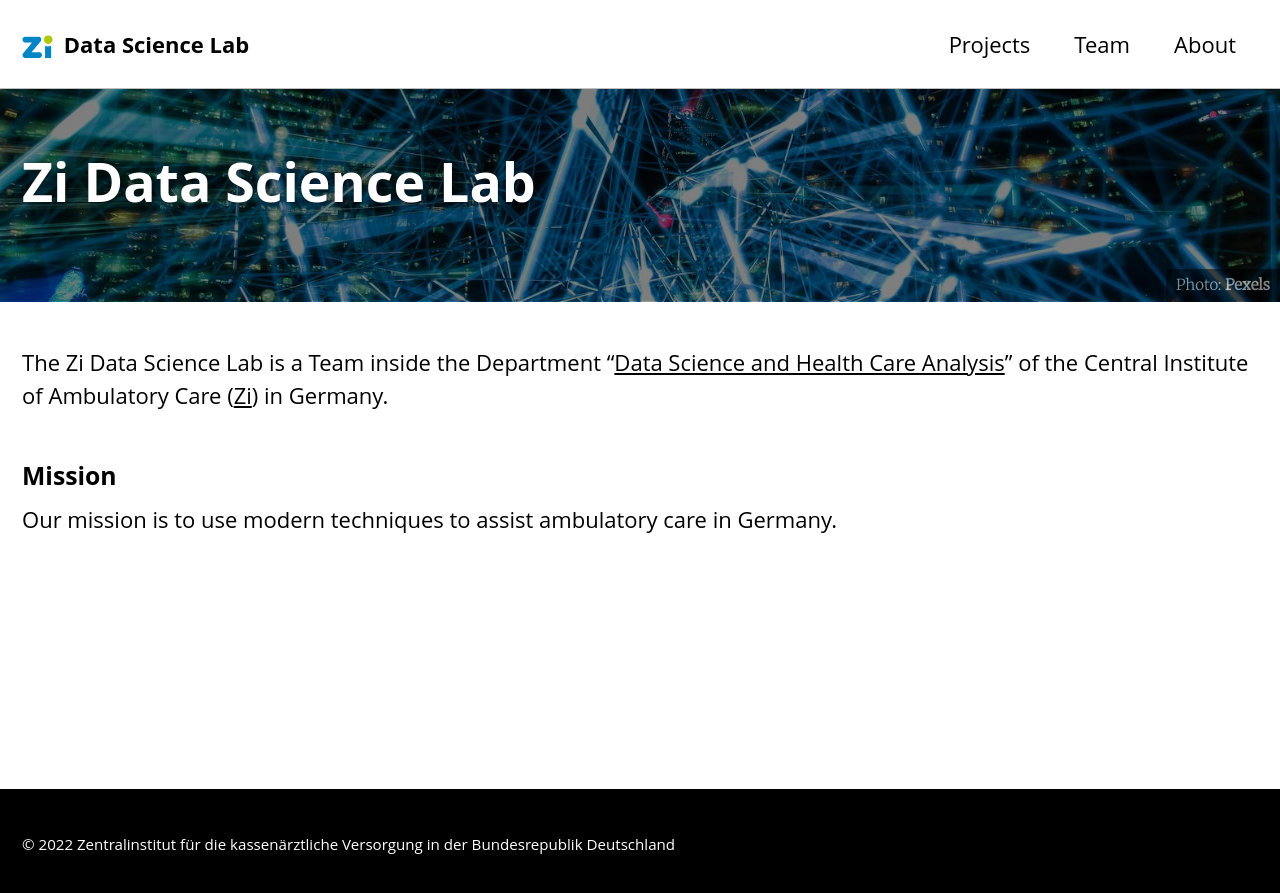
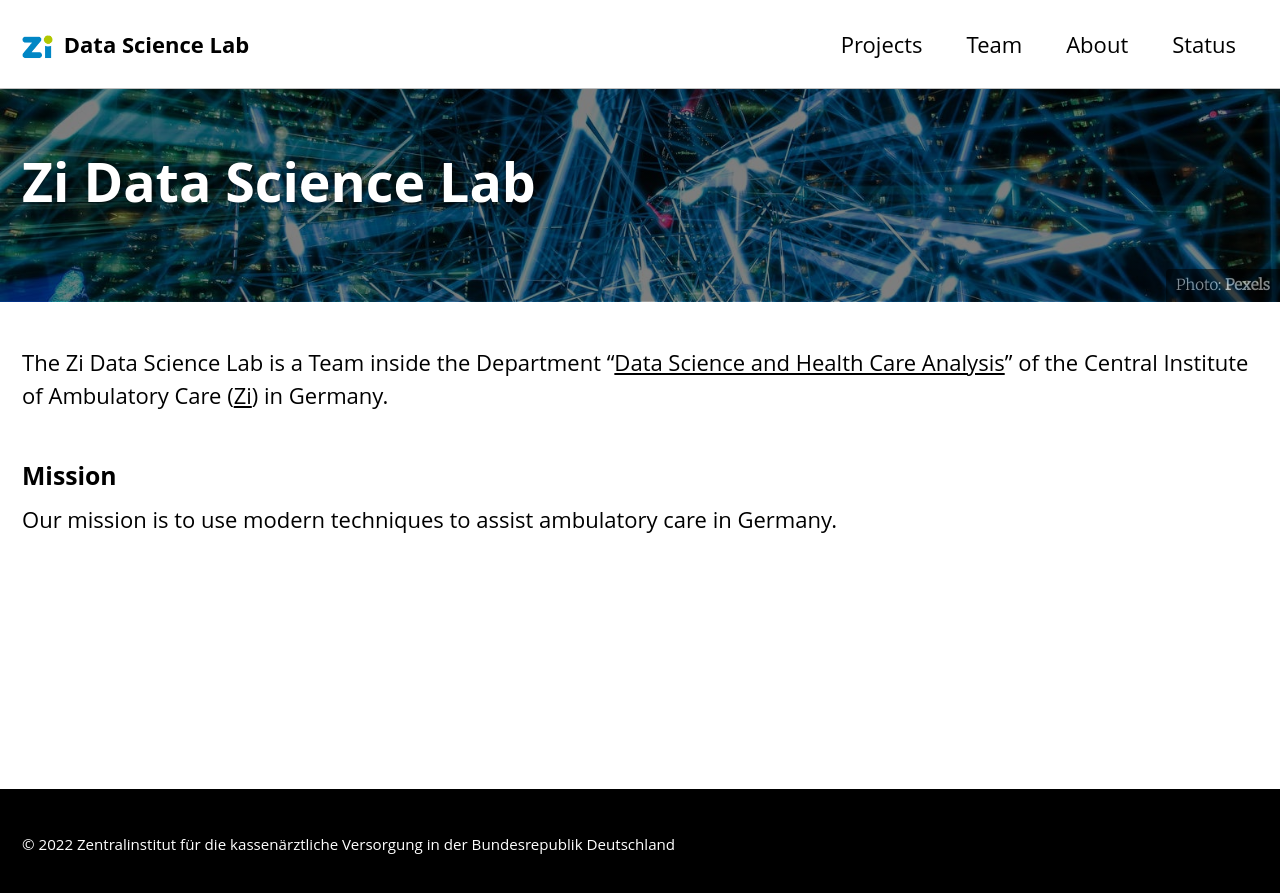
Before and after one commit to zidatalab/zidatalab.github.io, a Jekyll site: the page built from _pages/Home.md, in a window 1280 px wide. Shown: the top 893 px of the page. Built offline with Jekyll 4.4.1, drawn with Linux system fonts in a browser that asks for light colours; cached includes are drawn as plain includes; nearby versions of some CDN libraries.

Commit message:
Update navigation.yml

```diff
--- a/_data/navigation.yml
+++ b/_data/navigation.yml
@@ -8,3 +8,5 @@ main:
     url: /team/
   - title: "About"
     url: /about/
+  - title: "Status"
+    url: https://status.zidatasciencelab.de
```
